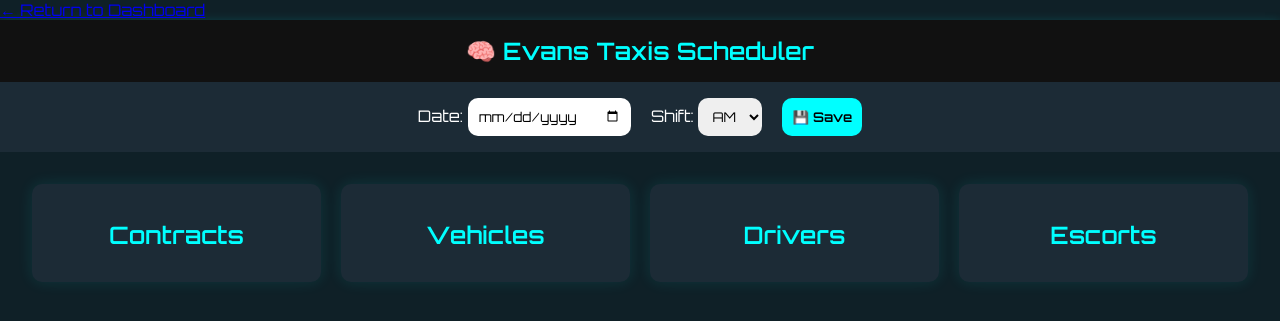
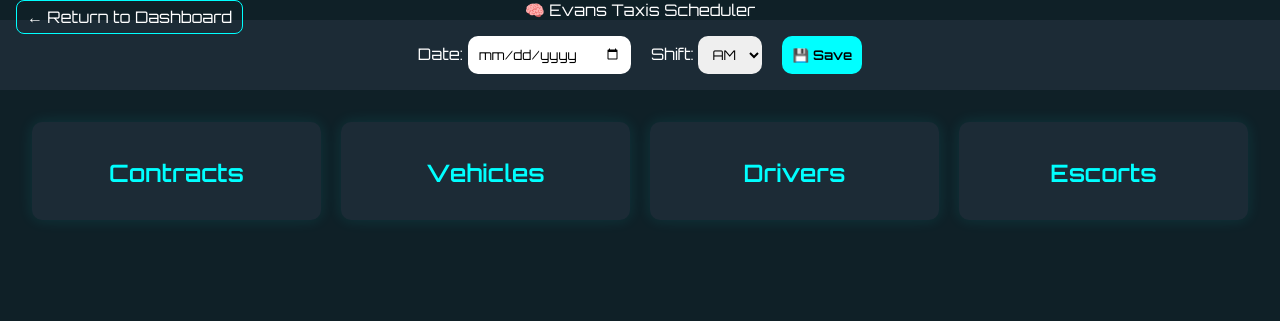
Before and after one commit to ceryngriff/evans-taxi-app, a Flask app: page /scheduler in a window 1280 px wide. Shown: the top 321 px of the page. Run offline with Flask 3, Linux system fonts and the light colour scheme; data that the repository does not hold is empty.

Commit message:
UI: add Return to Dashboard on drivers/escorts; escort card color; scheduler back-link styling

```diff
--- a/templates/drivers.html
+++ b/templates/drivers.html
@@ -6,6 +6,11 @@
     <link rel="stylesheet" href="{{ url_for('static', filename='style.css') }}">
 </head>
 <body>
+    <div class="container">
+  <div class="page-actions">
+    <a href="{{ url_for('manager_dashboard') }}" class="back-link">← Return to Dashboard</a>
+  </div>
+
     <div class="container">
         <h1>All Drivers</h1>
         <a href="{{ url_for('add_driver') }}" class="btn">+ Add New Driver</a>
--- a/templates/escorts.html
+++ b/templates/escorts.html
@@ -6,6 +6,10 @@
     <link rel="stylesheet" href="{{ url_for('static', filename='style.css') }}">
 </head>
 <body>
+    <div class="container">
+  <div class="page-actions">
+    <a href="{{ url_for('manager_dashboard') }}" class="back-link">← Return to Dashboard</a>
+  </div>
     <div class="container">
         <h1>All Escorts</h1>
         <a href="{{ url_for('add_escort') }}" class="btn">+ Add New Escort</a>
--- a/templates/scheduler.html
+++ b/templates/scheduler.html
@@ -29,16 +29,29 @@
       color: var(--text-color);
       height: 100%;
     }
+    /* Escort card color */
+.item.escort {
+  background-color: #f1b254;   /* change this to whatever you like */
+  color: #111;
+  border-left: 5px solid #89683f;
+  box-shadow: 0 0 12px rgba(251, 140, 0, 0.35);
+}
+.topbar { position: relative; display: flex; justify-content: center; align-items: center; }
 
-    .topbar {
-      background-color: #111;
-      padding: 1rem;
-      color: var(--highlight);
-      text-align: center;
-      font-size: 1.5rem;
-      font-weight: 600;
-      box-shadow: 0 2px 10px rgba(0, 255, 255, 0.2);
-    }
+.back-link {
+  position: absolute;
+  left: 16px;
+  border-left: 5px solid ;
+  color: var(--highlight)#89683f;          /* change to any color you want */
+  text-decoration: none;
+  padding: 6px 10px;
+  border: 1px solid var(--highlight);
+  border-radius: 8px;
+}
+
+.back-link:visited { color: var(--highlight); }
+.back-link:hover { opacity: 0.85; }
+
 
     .controls {
       padding: 1rem;
```
